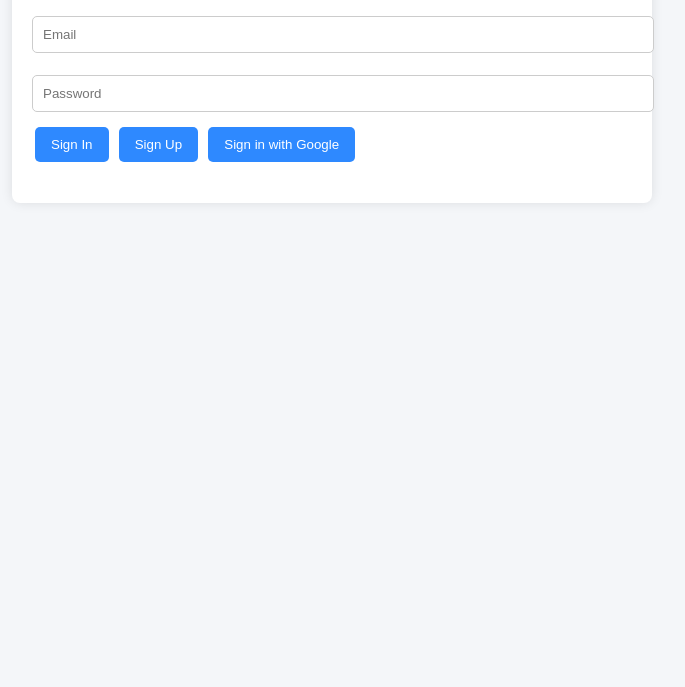
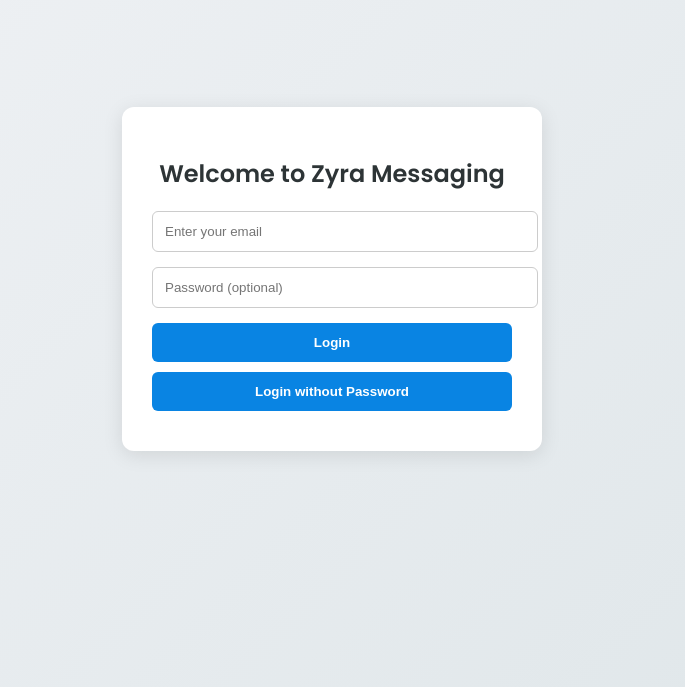
Before and after one commit to MicroTechBloem/chat-app, a website: page public/index.html in a window 1280 px wide. Shown: the part 129-816 px from the top of the page, without its empty margins (308-993 px from the left). Drawn offline with Linux system fonts and the light colour scheme; no server answers.

Commit message:
Update index.html

```diff
--- a/public/index.html
+++ b/public/index.html
@@ -1,50 +1,73 @@
 <!DOCTYPE html>
 <html lang="en">
 <head>
-  <meta charset="UTF-8">
-  <title>Zyra Messaging</title>
-  <meta name="viewport" content="width=device-width, initial-scale=1.0">
-  <link rel="stylesheet" href="style.css">
-  <script defer src="https://www.gstatic.com/firebasejs/10.4.0/firebase-app-compat.js"></script>
-  <script defer src="https://www.gstatic.com/firebasejs/10.4.0/firebase-auth-compat.js"></script>
-  <script defer src="https://www.gstatic.com/firebasejs/10.4.0/firebase-firestore-compat.js"></script>
-  <script defer src="https://www.gstatic.com/firebasejs/10.4.0/firebase-storage-compat.js"></script>
-  <script defer src="script.js"></script>
+  <meta charset="UTF-8" />
+  <meta name="viewport" content="width=device-width, initial-scale=1.0"/>
+  <title>Zyra Messaging - Login</title>
+  <script type="module" src="/js/auth.js" defer></script>
+  <link href="https://fonts.googleapis.com/css2?family=Poppins:wght@400;600&display=swap" rel="stylesheet" />
+  <style>
+    body {
+      font-family: 'Poppins', sans-serif;
+      background: linear-gradient(135deg, #f0f2f5, #dfe6e9);
+      display: flex;
+      align-items: center;
+      justify-content: center;
+      height: 100vh;
+    }
+
+    .login-box {
+      background: #fff;
+      padding: 30px;
+      border-radius: 12px;
+      box-shadow: 0 4px 20px rgba(0,0,0,0.1);
+      width: 360px;
+      text-align: center;
+    }
+
+    h2 {
+      margin-bottom: 20px;
+      color: #2d3436;
+    }
+
+    input {
+      width: 100%;
+      padding: 12px;
+      margin-bottom: 15px;
+      border: 1px solid #ccc;
+      border-radius: 6px;
+    }
+
+    button {
+      width: 100%;
+      padding: 12px;
+      border: none;
+      background: #0984e3;
+      color: white;
+      border-radius: 6px;
+      cursor: pointer;
+      font-weight: bold;
+      margin-bottom: 10px;
+    }
+
+    button:hover {
+      background: #74b9ff;
+    }
+
+    .message {
+      font-size: 0.9rem;
+      color: #636e72;
+    }
+  </style>
 </head>
 <body>
-  <div id="auth-section">
-    <h2>Zyra Messaging</h2>
-    <input type="email" id="email" placeholder="Email" />
-    <input type="password" id="password" placeholder="Password" />
-    <button onclick="signIn()">Sign In</button>
-    <button onclick="signUp()">Sign Up</button>
-    <button onclick="signInWithGoogle()">Sign in with Google</button>
-    <p id="auth-message"></p>
-  </div>
-
-  <div id="chat-section" style="display: none;">
-    <div class="chat-header">
-      <h3>Zyra Chat</h3>
-      <button onclick="signOut()">Logout</button>
-    </div>
-
-    <div class="chat-window" id="messages"></div>
-
-    <div class="chat-toolbar">
-      <input type="file" id="mediaUpload" style="display: none;" />
-      <button onclick="triggerMediaUpload()">📎</button>
-      <button onclick="toggleEmojiPicker()">😊</button>
-      <button onclick="startVoiceNote()">🎤</button>
-      <button onclick="startVideoCall()">📹</button>
-      <button onclick="startVoiceCall()">📞</button>
-    </div>
-
-    <div class="chat-input">
-      <input type="text" id="messageInput" placeholder="Type a message..." />
-      <button onclick="sendMessage()">Send</button>
-    </div>
-
-    <div id="emojiPicker" style="display: none;"></div>
+  <div class="login-box">
+    <h2>Welcome to Zyra Messaging</h2>
+    <input type="email" id="email" placeholder="Enter your email" required />
+    <input type="password" id="password" placeholder="Password (optional)" />
+    <button onclick="loginWithEmail()">Login</button>
+    <button onclick="sendLoginLink()">Login without Password</button>
+    <div class="message" id="msg"></div>
   </div>
 </body>
 </html>
```
